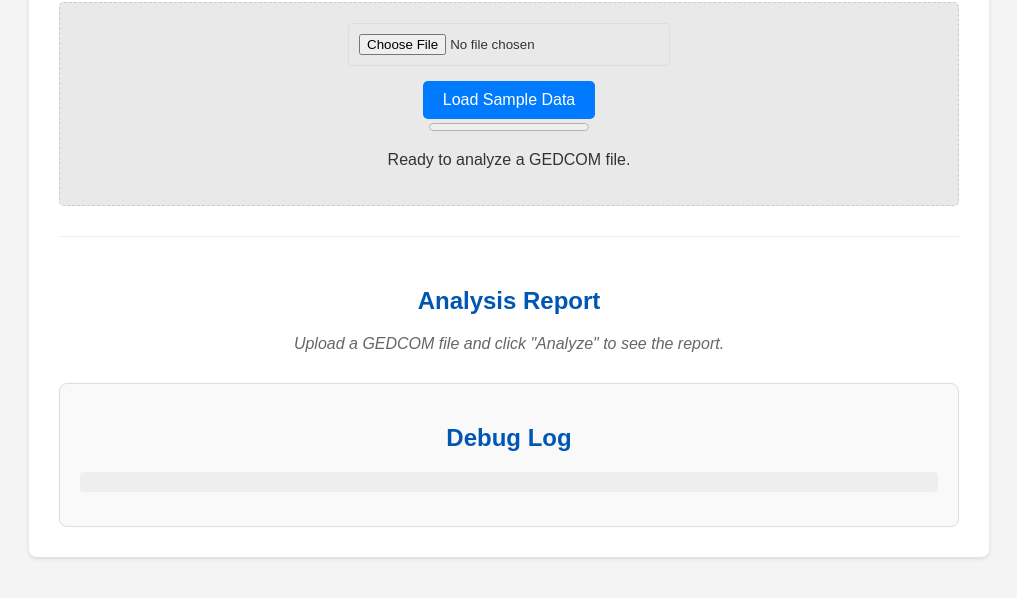
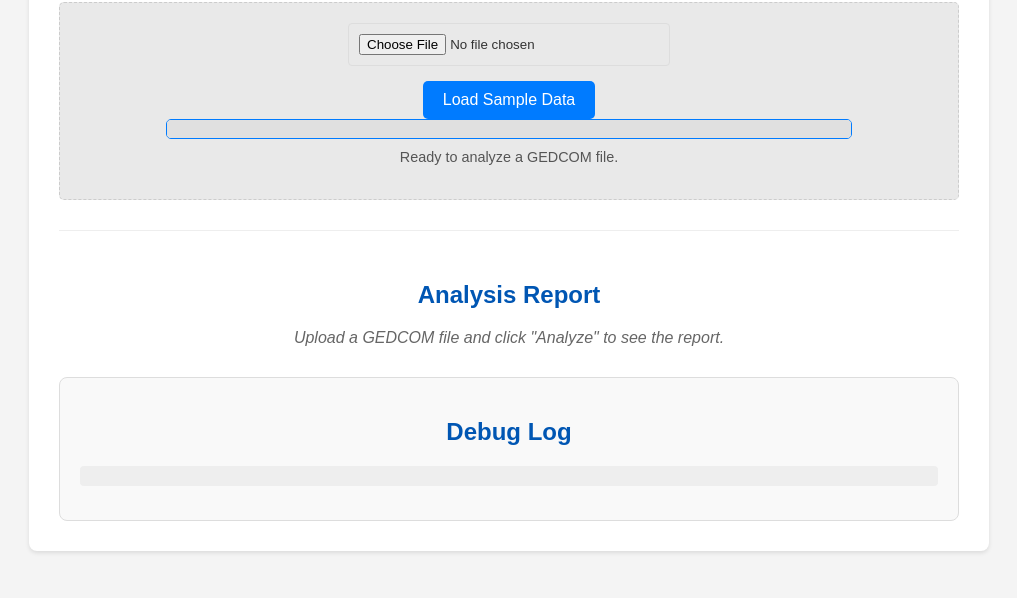
Before and after one commit to baobabprince/gedcom-graph-analyzer, a plain HTML site: page index.html in a window 1280 px wide. Shown: the part 128-726 px from the top of the page, without its empty margins (131-1148 px from the left). Drawn offline with Linux system fonts and the light colour scheme.

Commit message:
Feat: Add progress bar styling

```diff
--- a/style.css
+++ b/style.css
@@ -90,6 +90,41 @@ button:hover {
     transition: opacity 0.3s;
 }
 
+.progress-container {
+    width: 100%;
+    margin-top: 20px;
+    text-align: center;
+}
+
+#progressBar {
+    width: 80%;
+    height: 20px;
+    -webkit-appearance: none;
+    appearance: none;
+    border: 1px solid #007bff;
+    border-radius: 5px;
+    overflow: hidden;
+}
+
+#progressBar::-webkit-progress-bar {
+    background-color: #e0e0e0;
+}
+
+#progressBar::-webkit-progress-value {
+    background-color: #007bff;
+}
+
+#progressBar::-moz-progress-bar {
+    background-color: #007bff;
+}
+
+#statusMessage {
+    display: block;
+    margin-top: 10px;
+    font-size: 0.9em;
+    color: #555;
+}
+
 .debug-output {
     margin-top: 30px;
     padding: 20px;
```
